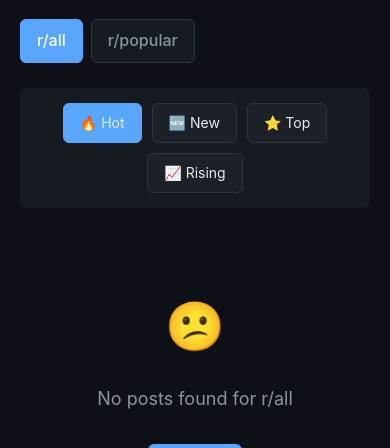
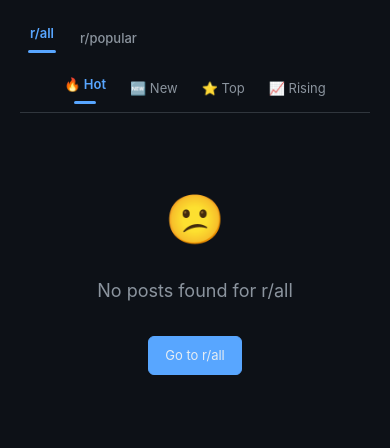
Before and after one commit to ThisIsMyAccountName/reddit-Reader, a Flask app: page /r/all in a window 390 px wide. Shown: the part 71-519 px from the top of the page. Run offline with Flask 3, Linux system fonts and the light colour scheme; data that the repository does not hold is empty; some libraries are stand-ins or nearby versions.

Commit message:
restyle the sort /subreddit buttons, video size tweek for mobile

```diff
--- a/static/style.css
+++ b/static/style.css
@@ -272,7 +272,7 @@ body {
 .subreddit-nav {
     display: flex;
     gap: 8px;
-    margin-bottom: 20px;
+    margin-bottom: 8px;
     flex-wrap: nowrap;
     align-items: center;
     overflow-x: auto;
@@ -300,28 +300,39 @@ body {
 }
 
 .subreddit-link {
-    padding: 8px 16px;
-    background: var(--bg-secondary);
+    padding: 4px 8px;
+    background: transparent;
     color: var(--text-secondary);
     text-decoration: none;
-    border-radius: 6px;
-    border: 1px solid var(--border);
-    font-size: 16px;
+    border-radius: 4px;
+    border: none;
+    font-size: 13px;
     font-weight: 500;
-    transition: all 0.2s;
+    transition: color 0.12s, background 0.12s;
     white-space: nowrap;
     flex-shrink: 0;
+    display: inline-flex;
+    flex-direction: column;
+    align-items: center;
 }
 
 .subreddit-link:hover {
-    background: var(--bg-tertiary);
     color: var(--text-primary);
 }
 
 .subreddit-link.active {
+    color: var(--accent);
+    font-weight: 600;
+}
+
+.subreddit-link.active::after {
+    content: '';
+    display: block;
+    width: 28px;
+    height: 3px;
     background: var(--accent);
-    border-color: var(--accent);
-    color: white;
+    border-radius: 3px;
+    margin-top: 6px;
 }
 
 /* Inline subreddit link in posts */
@@ -338,35 +349,53 @@ body {
 
 /* Sort Controls */
 .controls {
-    background: var(--bg-secondary);
-    padding: 15px;
-    border-radius: 6px;
-    margin-bottom: 20px;
-    display: flex;
-    gap: 10px;
+    background: transparent;
+    padding: 0;
+    border-radius: 0;
+    margin-bottom: 8px;
+    padding-bottom: 4px; /* spacing for separator */
+    border-bottom: 1px solid var(--border);
+    display: flex;
+    gap: 8px;
     align-items: center;
     flex-wrap: wrap;
 }
 
 .sort-link {
-    padding: 8px 16px;
-    background: var(--bg-tertiary);
+    padding: 4px 8px;
+    background: transparent;
+    color: var(--text-secondary);
+    text-decoration: none;
+    border-radius: 4px;
+    border: none;
+    font-size: 13px;
+    transition: color 0.12s, background 0.12s;
+}
+
+.sort-link:hover {
     color: var(--text-primary);
     text-decoration: none;
-    border-radius: 6px;
-    border: 1px solid var(--border);
-    font-size: 14px;
-    transition: all 0.2s;
-}
-
-.sort-link:hover {
+}
+
+.sort-link.active {
+    color: var(--accent);
+    font-weight: 600;
+}
+
+.sort-link {
+    display: inline-flex;
+    flex-direction: column;
+    align-items: center;
+}
+
+.sort-link.active::after {
+    content: '';
+    display: block;
+    width: 22px;
+    height: 3px;
     background: var(--accent);
-    border-color: var(--accent);
-}
-
-.sort-link.active {
-    background: var(--accent);
-    border-color: var(--accent);
+    border-radius: 3px;
+    margin-top: 6px;
 }
 
 .time-filter-divider {
```
Also changed, not shown: other parts of static/style.css (+23 -14 lines).
